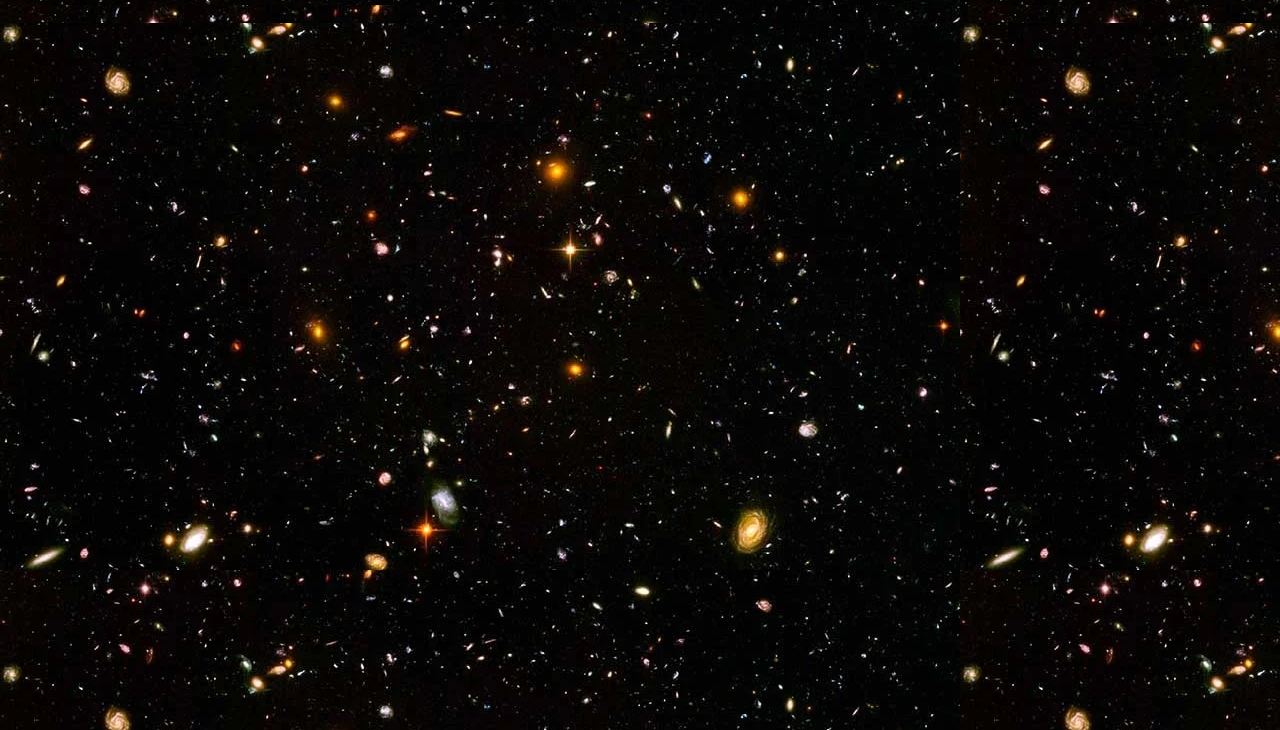
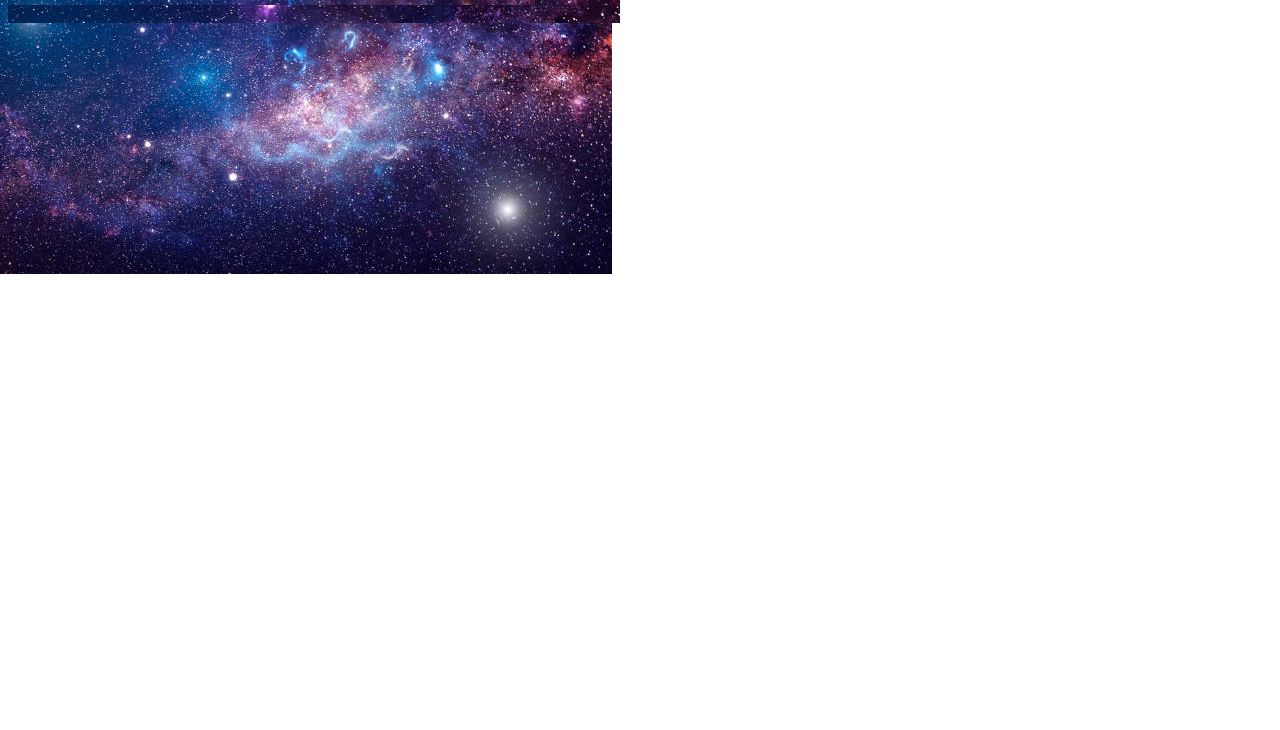
Before and after one commit to fic-fabrica-de-software/construindo-o-portfolio-Guilherme-JSS, a plain HTML site: page index.html in a window 1280 px wide. Shown: the part 70-800 px from the top of the page. Drawn offline with Linux system fonts and the light colour scheme.

Commit message:
Teste fundo

```diff
--- a/style/style.css
+++ b/style/style.css
@@ -1,6 +1,8 @@
 *{
-  background-image: url(./imagens/espace.jpg) ;
+  background-image: url(./imagens/escaco.jpg) ;
+  background-repeat: no-repeat;
 }
+
 
 #cabecalho{
     align-items: center;
```
Also changed, not shown: style/imagens/escaco.jpg (added).
